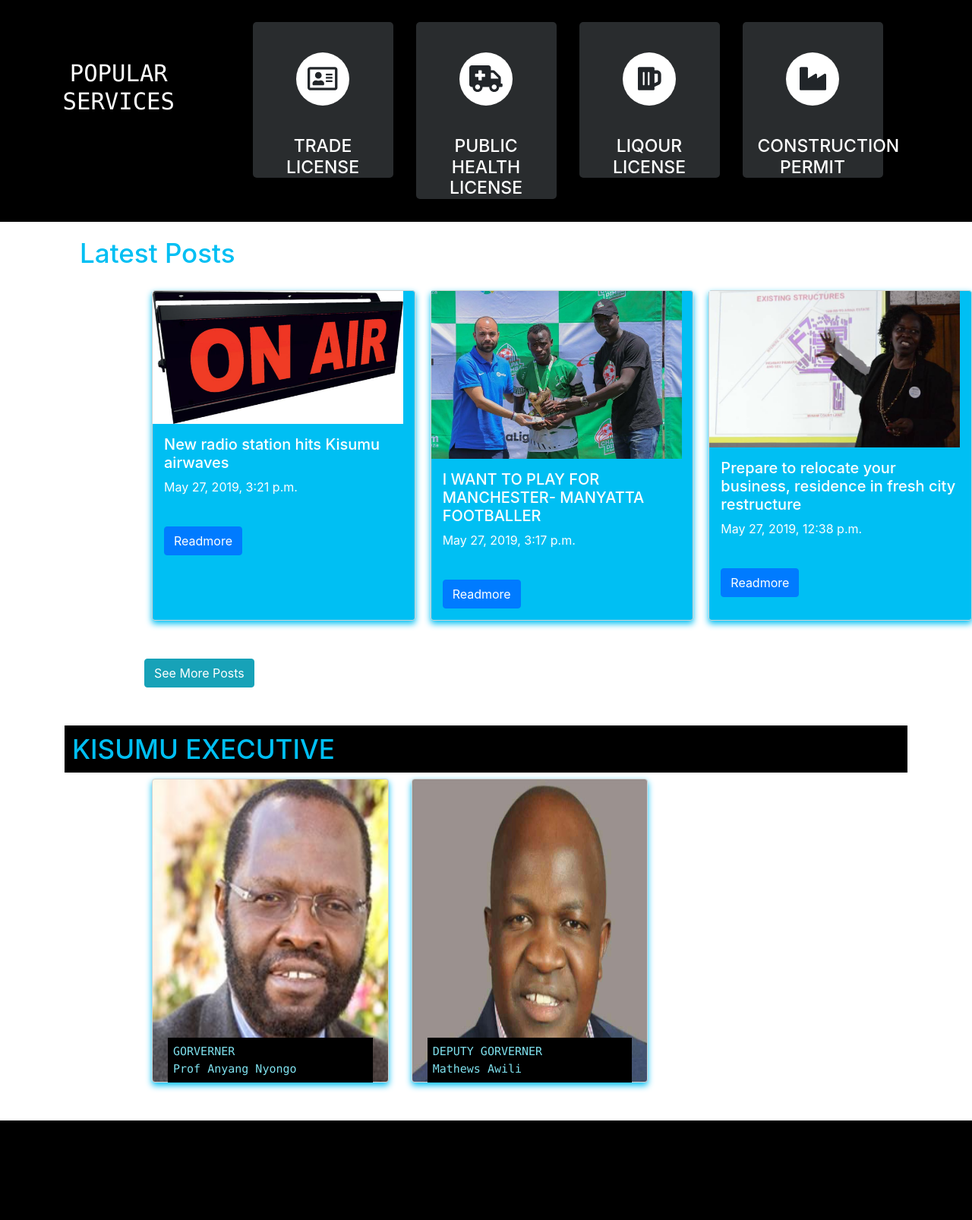
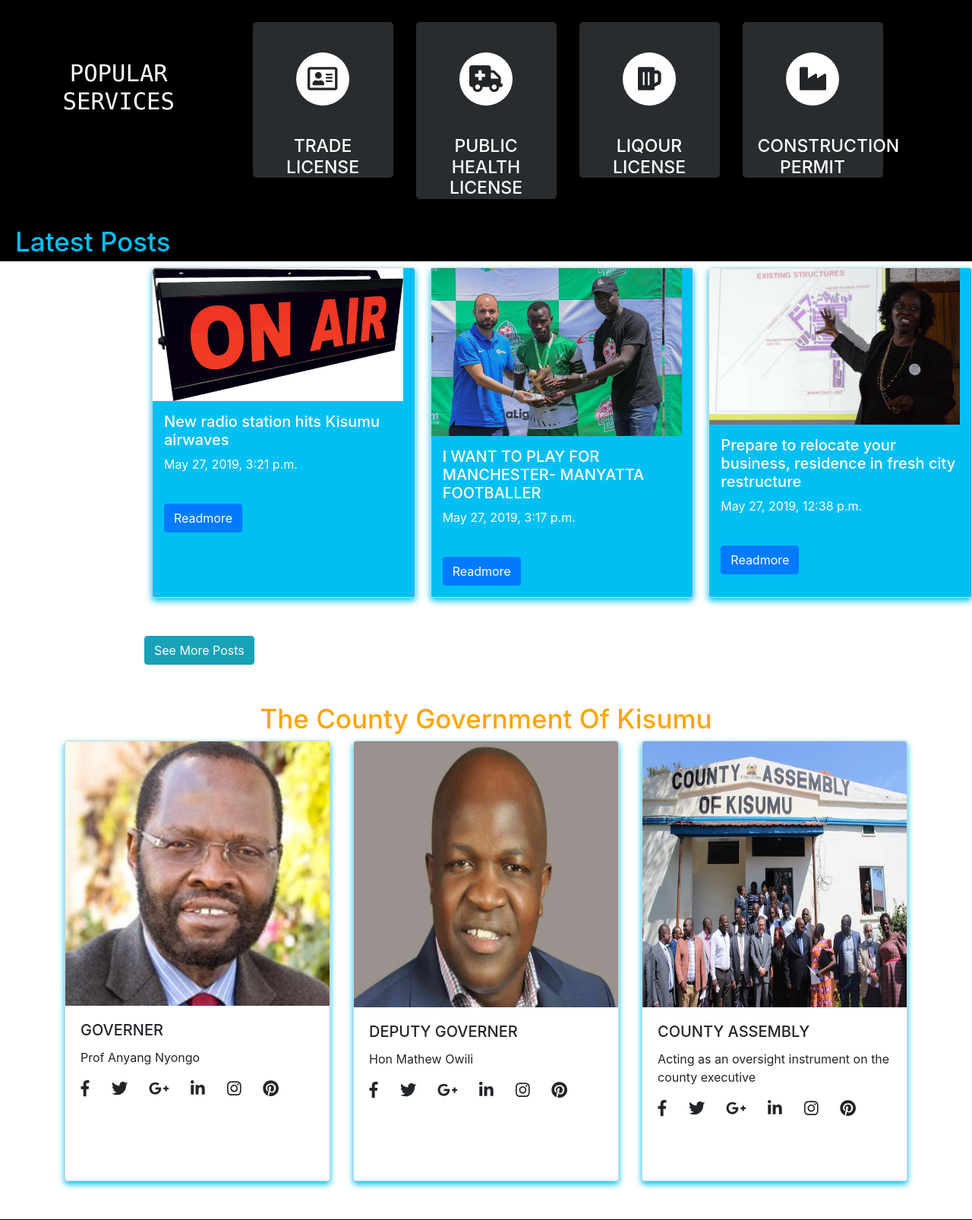
Before and after one commit to Byron94odhiambo/kisumu_site, a Django app: page / in a window 1280 px wide. Shown: the part 928-2534 px from the top of the page at 76% size. Run offline with Django 3.2, Linux system fonts and the light colour scheme; data comes from the database, SQL or seed files in the repository; both versions use the stored data as it was after the commit; a map, chart or similar area stays blank; some libraries are stand-ins or nearby versions.

Commit message:
On branch master

```diff
--- a/posts/forms.py
+++ b/posts/forms.py
@@ -1,14 +1,14 @@
 from django import forms
 MINISTRY = [
-    ('AGRIC AND LIVESTOCK', 'Agriculture And Livestock'),
-    ('ENVIRON AND NATURAL RESOURCES', 'Environment And Natural Resources'),
-    ('FINANCE AND ECONOMIC PLANNING', 'Finance And Economic Planning'),
-    ('HEALTH AND SANITATION', 'Health And Sanitaion'),
-    ('PHYSICAL PLANNING AND URBAN DEVELOPMENT', 'Physical Planning And Urban Development'),
-    ('ROAD TRANSPORT AND PUBLIC WORKS', 'Road Transport And Public Works'),
-    ('FINANCE AND ECONOMIC PLANNING', 'Finance And Economic Planning'),
-    ('TOURISM ARTS CULTURE AND SPORT', 'Tourism Arts Culture And Sport.'),
-    ('BUSINESS COOPERATIVES AND MARKETING', 'Business Cooperatives And Marketing'),
+   ('AGRIC AND LIVESTOCK', 'Agriculture And Livestock'),
+   ('ENVIRON AND NATURAL RESOURCES', 'Environment And Natural Resources'),
+   ('FINANCE AND ACCOUNTING', 'Finance And Accounting'),
+   ('HEALTH AND SERVICES', 'Health And Services'),
+   ('PHYSICAL PLANNING AND/HOUSING', 'Physical Planning And Housing'),
+   ('PUBLIC WORKS & UTILITIES', ' Public Works And Utilities'),
+   ('EDUCATION, CULTURE, SOCIAL', 'Education Culture And Social'),
+   ('TRADE, INDUSTRY DEV & REG', 'Trade Industry Dev & Reg'),
+   ('ROADS &TRANSPORT', 'Roads And Transport'),
 ]
 
 
--- a/posts/static/posts/main.css
+++ b/posts/static/posts/main.css
@@ -250,5 +250,5 @@ box-shadow: 0 0 1px transparent;
 position: relative;
 }
 #service .single_service:hover {
-background: #F8C01B none repeat scroll 0 0;
+background: #00BFF3 none repeat scroll 0 0;
 }
--- a/posts/templates/posts/index.html
+++ b/posts/templates/posts/index.html
@@ -120,8 +120,8 @@ SERVICES</pre></h4></div>
   </div>
 </div>
 
-<div class = "container" >
-  <h4 style="color: #00BFF3; text-align: left;padding: 20px;">Latest Posts</h4>
+<div class = "container-fluid" style="background-color: black;" >
+  <h4 style="color: #00BFF3; text-align: left;padding: 5px;">Latest Posts</h4>
 </div>
 
 
@@ -151,42 +151,153 @@ SERVICES</pre></h4></div>
     <a href="/posts/news" class="btn btn-info" role="button">See More Posts</a>
 </div>
 
+
 <div class="container">
-<h4 style="color: #00BFF3; text-align:left;background-color:black;padding:10px;">KISUMU EXECUTIVE</h4>
-<div class="row" style="margin-left: 100px;">
-    <div class="col-sm-4">
-        <div class="card" style= "background-image: url(static/posts/images/gorverner.jpg);background-size: 350px 400px;background-repeat: no-repeat; height: 400px;">
+<h4 style="color: orange;">The County Government Of Kisumu</h4>
+    <div class="card-deck">
+        <div class="card">
+          <img class="card-img-top" src="{% static 'posts/images/gorverner.jpg' %}" alt="Card image cap">
+          <div class="card-body">
+            <h5 class="card-title">GOVERNER</h5>
+            <p class="card-text">Prof Anyang Nyongo</p>
+            <p class="card-text"> <div class="row pb-3">
 
-          <div class="card-body">
-            <div  class="card-title">
-                <pre style="color: rgb(127, 225, 238);margin-top:320px;font-size: 15px; background-color: black; padding: 7px;">GORVERNER
-Prof Anyang Nyongo</pre><br>
+                <!-- Grid column -->
+                <div class="col-md-12">
+
+                  <div class="mb-5 flex-center">
+
+                    <!-- Facebook -->
+                    <a class="fb-ic">
+                      <i class="fab fa-facebook-f fa-lg white-text mr-4"> </i>
+                    </a>
+                    <!-- Twitter -->
+                    <a class="tw-ic">
+                      <i class="fab fa-twitter fa-lg white-text mr-4"> </i>
+                    </a>
+                    <!-- Google +-->
+                    <a class="gplus-ic">
+                      <i class="fab fa-google-plus-g fa-lg white-text mr-4"> </i>
+                    </a>
+                    <!--Linkedin -->
+                    <a class="li-ic">
+                      <i class="fab fa-linkedin-in fa-lg white-text mr-4"> </i>
+                    </a>
+                    <!--Instagram-->
+                    <a class="ins-ic">
+                      <i class="fab fa-instagram fa-lg white-text mr-4"> </i>
+                    </a>
+                    <!--Pinterest-->
+                    <a class="pin-ic">
+                      <i class="fab fa-pinterest fa-lg white-text"> </i>
+                    </a>
 
                   </div>
-            <p class="card-text"></p>
 
+                </div>
+                <!-- Grid column -->
 
               </div>
           </div>
         </div>
-    <div class="col-sm-4">
-      <div class="card" style= "background-image: url(static/posts/images/dep.jpg);background-size: 350px 400px;background-repeat: no-repeat; height: 400px;">
+        <div class="card">
+          <img class="card-img-top" src="{% static 'posts/images/dep.jpg' %}" alt="Card image cap" style="height: 350px;">
+          <div class="card-body">
+            <h5 class="card-title">DEPUTY GOVERNER</h5>
+            <p class="card-text">Hon Mathew Owili</p>
+            <p class="card-text"> <div class="row pb-3">
 
-        <div class="card-body">
-          <div class="card-title">
-            <pre style="color: rgb(127, 225, 238);margin-top:320px;;font-size: 15px; background-color: black;padding: 7px;">DEPUTY GORVERNER
-Mathews Awili</pre><br>
+                <!-- Grid column -->
+                <div class="col-md-12">
+
+                  <div class="mb-5 flex-center">
+
+                    <!-- Facebook -->
+                    <a class="fb-ic">
+                      <i class="fab fa-facebook-f fa-lg white-text mr-4"> </i>
+                    </a>
+                    <!-- Twitter -->
+                    <a class="tw-ic">
+                      <i class="fab fa-twitter fa-lg white-text mr-4"> </i>
+                    </a>
+                    <!-- Google +-->
+                    <a class="gplus-ic">
+                      <i class="fab fa-google-plus-g fa-lg white-text mr-4"> </i>
+                    </a>
+                    <!--Linkedin -->
+                    <a class="li-ic">
+                      <i class="fab fa-linkedin-in fa-lg white-text mr-4"> </i>
+                    </a>
+                    <!--Instagram-->
+                    <a class="ins-ic">
+                      <i class="fab fa-instagram fa-lg white-text mr-4"> </i>
+                    </a>
+                    <!--Pinterest-->
+                    <a class="pin-ic">
+                      <i class="fab fa-pinterest fa-lg white-text"> </i>
+                    </a>
 
                   </div>
-          <div class="card-text"></div>
 
+                </div>
+                <!-- Grid column -->
 
               </div>
           </div>
         </div>
+        <div class="card">
+          <img class="card-img-top" src="{% static 'posts/images/county.jpg' %}" alt="Card image cap" style="height: 350px;">
+          <div class="card-body">
+            <h5 class="card-title">COUNTY ASSEMBLY</h5>
+            <p class="card-text">Acting as an oversight instrument on the county executive</p>
+            <p class="card-text"> <div class="row pb-3">
+
+                <!-- Grid column -->
+                <div class="col-md-12">
+
+                  <div class="mb-5 flex-center">
+
+                    <!-- Facebook -->
+                    <a class="fb-ic">
+                      <i class="fab fa-facebook-f fa-lg white-text mr-4"> </i>
+                    </a>
+                    <!-- Twitter -->
+                    <a class="tw-ic">
+                      <i class="fab fa-twitter fa-lg white-text mr-4"> </i>
+                    </a>
+                    <!-- Google +-->
+                    <a class="gplus-ic">
+                      <i class="fab fa-google-plus-g fa-lg white-text mr-4"> </i>
+                    </a>
+                    <!--Linkedin -->
+                    <a class="li-ic">
+                      <i class="fab fa-linkedin-in fa-lg white-text mr-4"> </i>
+                    </a>
+                    <!--Instagram-->
+                    <a class="ins-ic">
+                      <i class="fab fa-instagram fa-lg white-text mr-4"> </i>
+                    </a>
+                    <!--Pinterest-->
+                    <a class="pin-ic">
+                      <i class="fab fa-pinterest fa-lg white-text"> </i>
+                    </a>
+
+                  </div>
+
+                </div>
+                <!-- Grid column -->
 
               </div>
           </div>
+        </div>
+      </div>
+
+
+
+
+</div>
+
+
 
 
 <div class ="container-fluid" style="padding:50px; background-color: black;margin-top: 50px; ">
--- a/posts/templates/posts/layout.html
+++ b/posts/templates/posts/layout.html
@@ -20,14 +20,14 @@
 <body>
   <nav class="navbar navbar-expand-md navbar-light bg-dark fixed-top">
 
-    <a href="/posts" class="navbar-brand"><img src="{% static 'posts/images/logo.png' %}" style="width:250px;" ></a>
+    <a href="/" class="navbar-brand"><img src="{% static 'posts/images/logo.png' %}" style="width:250px;" ></a>
     <button type="button" class="navbar-toggler bg-light" data-toggle="collapse" data-target="#nav">
     <span class="navbar-toggler-icon"></span>
     </button>
     <div class="collapse navbar-collapse justify-content-between" id="nav">
     <ul class="navbar-nav">
     <li class="nav-item" >
-    <a class="nav-link text-light font-weight-bold px-3" href="/posts">HOME</a>
+    <a class="nav-link text-light font-weight-bold px-3" href="/">HOME</a>
     </li>
     <li class="nav-item">
     <a class="nav-link text-light font-weight-bold px-3" href="/posts/tenders">TENDERS</a>
@@ -50,12 +50,14 @@
     </ul>
     <form class="form-inline ml-3">
     <div class="input-group">
-    <input type="text" class="form-control " placeholder="Search" >
-    <button type="submit"><i class="fa fa-search"></i></button>
+    <input type="text" class="form-control "  placeholder="Search posts"/>
+    <button type="submit" value="Search"><i class="fa fa-search"></i></button>
     </div>
     </form>
     </div>
     </nav>
+
+
   <div class="container">
     {% if messages %}
     {% for message in messages %}
--- a/posts/templates/posts/ministries.html
+++ b/posts/templates/posts/ministries.html
@@ -5,7 +5,7 @@
 
 <div class = "container" style = "margin-top:150px;background-color:grey;">
 
-    <h1 style="color:#00BFF3;">MINISTRY AGENCY</h1>
+    <h1 style="color:#00BFF3;">SUBMIT REQUESTS</h1>
 <form role="form" action="" method="post">
     {% csrf_token %}
     {{ form|crispy}}
--- a/posts/urls.py
+++ b/posts/urls.py
@@ -7,8 +7,8 @@ urlpatterns = [
   url(r'^contact/$', views.contact, name='contact'),
   url(r'^news/$', views.news, name='news' ),
   url(r'^tenders/$', views.tenders, name='tenders' ),
+  url(r'^services/$', views.services, name='services' ),
   url(r'^ministries/$', views.ministries, name='ministries' ),
-  url(r'^services/$', views.services, name='services' ),
 
 
 
--- a/posts/views.py
+++ b/posts/views.py
@@ -3,6 +3,7 @@ from .models import Posts, Adverts
 from .forms import ContactForm, MinistryForm
 from django.http import HttpResponseRedirect, HttpResponse
 from django.core.mail import send_mail
+from django.db.models import Q
 
 
 def index(request):
@@ -74,23 +75,30 @@ def tenders(request):
      return render(request, 'posts/tenders.html', context)
 
 
-def ministries(request):
-  if request.method == 'POST':
-        form = MinistryForm(request.POST)
-        if form.is_valid():
-            # send email code goes here
-            sender_name = form.cleaned_data['first_name']
-            sender_email = form.cleaned_data['email']
-            subject = form.cleaned_data['subject']
 
-            message = "{0} has sent you a new message:\n\n{1}".format(sender_name, form.cleaned_data['message'])
-            send_mail(subject, message, sender_email, ['odhiambobyron39@gmail.com'])
-
-  else:
-        form = MinistryForm()
 
 
 
 def services(request):
 
   return render(request, 'posts/services.html')
+
+
+def ministries(request):
+  if request.method == 'POST':
+        form = MinistryForm(request.POST)
+        if form.is_valid():
+            # send email code goes here
+            ministry=form.cleaned_data['ministry']
+            sender_name = form.cleaned_data['first_name']
+            sender_email = form.cleaned_data['email']
+            subject = form.cleaned_data['subject']
+
+            message = "{0} has sent you a new message:\n\n{1}".format(sender_name, form.cleaned_data['message'])
+            send_mail(ministry,subject, message, sender_email, ['odhiambobyron39@gmail.com'])
+
+  else:
+        form = MinistryForm()
+
+
+  return render(request, 'posts/ministries.html', {'form': form,})
```
Also changed, not shown: posts/templates/posts/services.html (+12 -39 lines), db.sqlite3, kisumu_site/urls.py (line endings or trailing spaces), posts/static/posts/images/county.jpg (added), posts/static/posts/images/webmail.png (added). Lines whose indentation alone changed are shown as unchanged.
